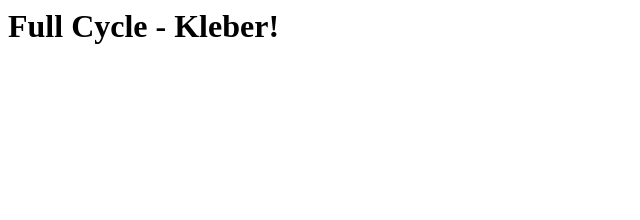
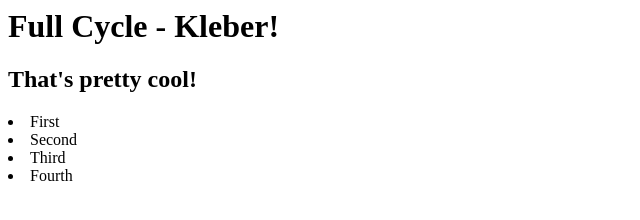
Before and after one commit to kleberaluizio/Full-Cycle, a plain HTML site: page 1-docker/index.html in a window 1280 px wide. Shown: the whole page, without its empty margins (0-640 px from the left). Drawn offline with Linux system fonts and the light colour scheme.

```diff
--- a/1-docker/index.html
+++ b/1-docker/index.html
@@ -1 +1,6 @@
 <h1>Full Cycle - Kleber!</h1>
+<h2>That's pretty cool!</h2>
+<li>First</li>
+<li>Second</li>
+<li>Third</li>
+<li>Fourth</li>
```
Also changed, not shown: 1 other file.
